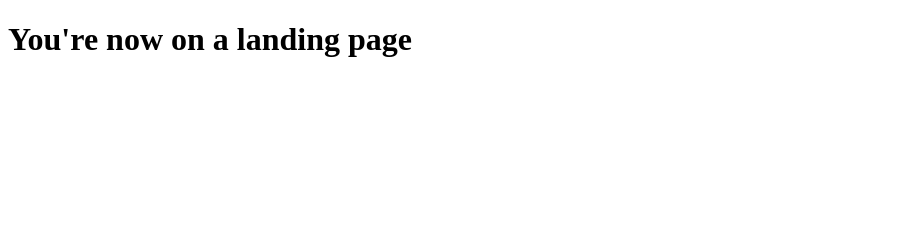
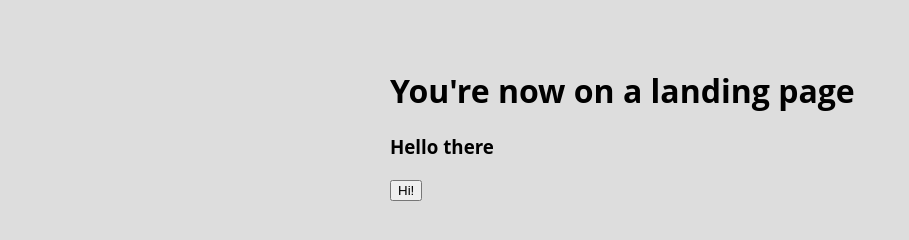
Before and after one commit to KatyaDaron/deployment-lab, a website: page index.html in a window 1280 px wide. Shown: the whole page, without its empty margins (0-909 px from the left). Drawn offline with Linux system fonts and the light colour scheme.

Commit message:
Made changes to deployed project

```diff
--- a/index.html
+++ b/index.html
@@ -5,8 +5,11 @@
     <meta http-equiv="X-UA-Compatible" content="IE=edge">
     <meta name="viewport" content="width=device-width, initial-scale=1.0">
     <title>Landing Page</title>
+    <link rel="stylesheet" href="styles.css">
 </head>
 <body>
     <h1>You're now on a landing page</h1>
+    <h3>Hello there</h3>
+    <button>Hi!</button>
 </body>
 </html>
--- /dev/null
+++ b/styles.css
@@ -0,0 +1,8 @@
+body {
+    background: #ddd;
+    margin: 1rem;
+    padding: 1rem;
+    max-width: 500px;
+    margin: 2rem auto;
+    font-family: "Open Sans", sans-serif;
+  }
```
